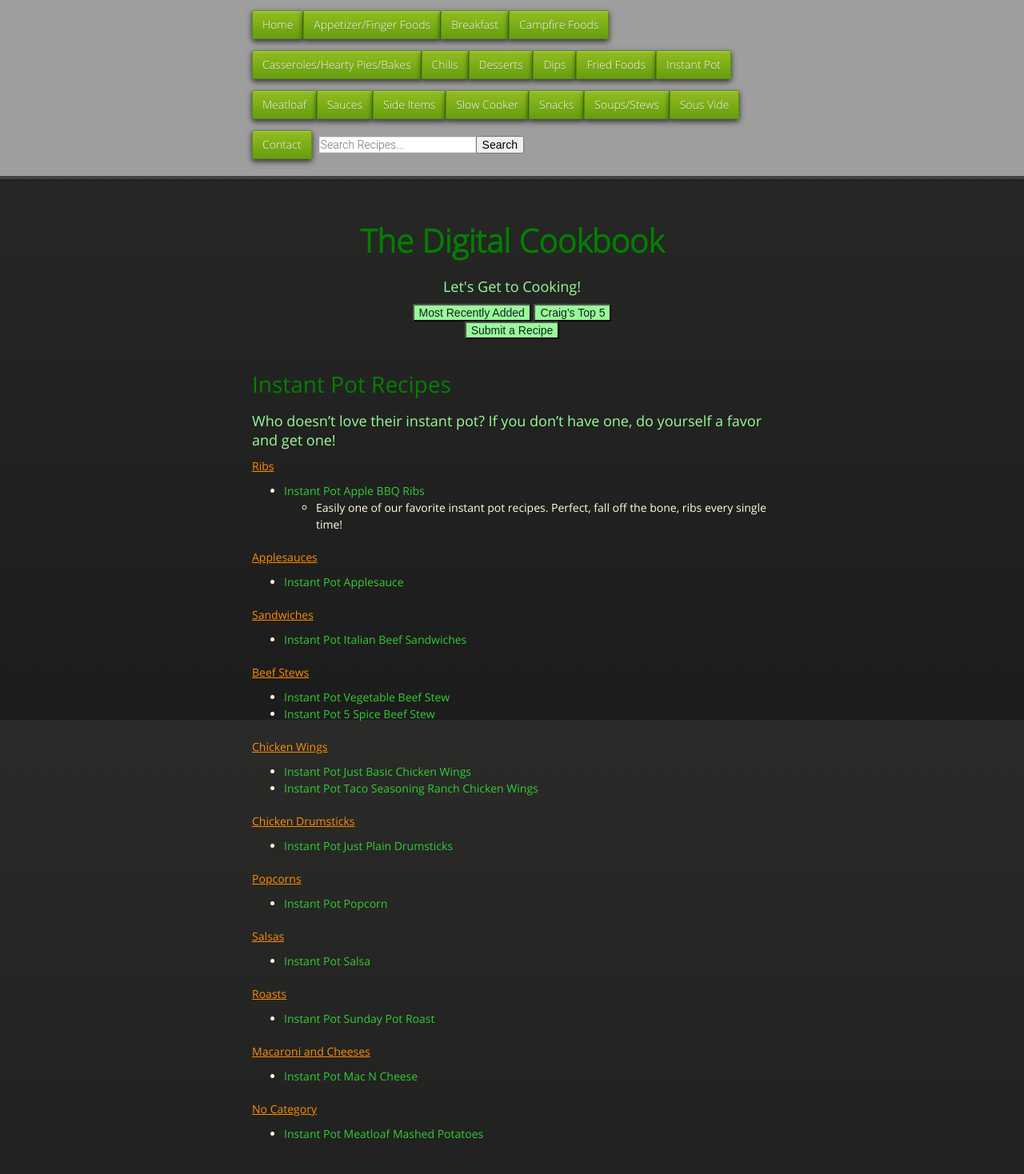
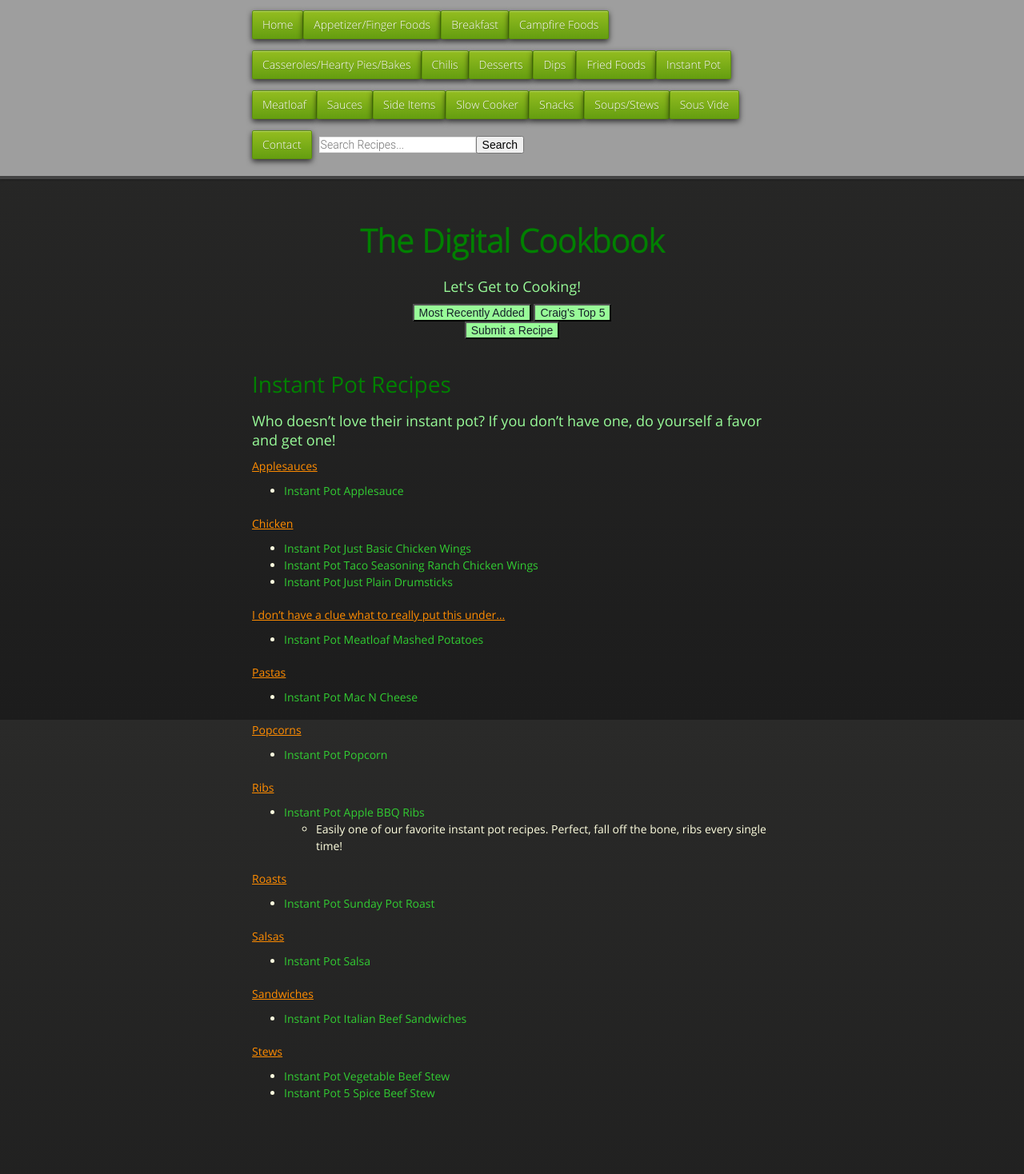
Before and after one commit to cmwillett/TheDigitalCookbook, a Jekyll site: the page built from InstantPot.md, in a window 1280 px wide. Shown: the whole page at 80% size. Built offline with Jekyll 4.4.1, drawn with Linux system fonts in a browser that asks for light colours; nearby versions of some CDN libraries; after the commit the page ends 1417 px from its top, so only the background shows below that.

Commit message:
Update InstantPot.md

```diff
--- a/InstantPot.md
+++ b/InstantPot.md
@@ -7,38 +7,36 @@ tags: instant,pot,pressure,cooker,stew,wings,chicken,popcorn,applesauce,salsa,ri
 
 ### Who doesn't love their instant pot?  If you don't have one, do yourself a favor and get one!
 
+#### Applesauces
+* [Instant Pot Applesauce]({{site.github.url}}/InstantPot/Applesauce/index.html)
+
+#### Chicken
+* [Instant Pot Just Basic Chicken Wings]({{site.github.url}}/InstantPot/JustBasicChickenWings/index.html)
+* [Instant Pot Taco Seasoning Ranch Chicken Wings]({{site.github.url}}/InstantPot/TacoSeasoningRanchChickenWings/index.html)
+* [Instant Pot Just Plain Drumsticks]({{site.github.url}}/InstantPot/JustPlainDrumsticks/index.html)
+
+#### I don't have a clue what to really put this under...
+* [Instant Pot Meatloaf Mashed Potatoes]({{site.github.url}}/InstantPot/MeatloafMashedPotatoes/index.html)
+
+#### Pastas
+* [Instant Pot Mac N Cheese]({{site.github.url}}/InstantPot/MacNCheese/index.html)
+
+#### Popcorns
+* [Instant Pot Popcorn]({{site.github.url}}/InstantPot/Popcorn/index.html)
+
 #### Ribs
 * [Instant Pot Apple BBQ Ribs]({{site.github.url}}/InstantPot/AppleBBQRibs/index.html)
   * Easily one of our favorite instant pot recipes.  Perfect, fall off the bone, ribs every single time!
 
-#### Applesauces
-* [Instant Pot Applesauce]({{site.github.url}}/InstantPot/Applesauce/index.html)
+#### Roasts
+* [Instant Pot Sunday Pot Roast]({{site.github.url}}/InstantPot/SundayPotRoast/index.html)
+
+#### Salsas
+* [Instant Pot Salsa]({{site.github.url}}/InstantPot/Salsa/index.html)
 
 #### Sandwiches
 * [Instant Pot Italian Beef Sandwiches]({{site.github.url}}/InstantPot/ItalianBeefSandwiches/index.html)
 
-#### Beef Stews
+#### Stews
 * [Instant Pot Vegetable Beef Stew]({{site.github.url}}/InstantPot/VegetableBeefStew/index.html)
 * [Instant Pot 5 Spice Beef Stew]({{site.github.url}}/InstantPot/FiveSpiceBeefStew/index.html)
-
-#### Chicken Wings
-* [Instant Pot Just Basic Chicken Wings]({{site.github.url}}/InstantPot/JustBasicChickenWings/index.html)
-* [Instant Pot Taco Seasoning Ranch Chicken Wings]({{site.github.url}}/InstantPot/TacoSeasoningRanchChickenWings/index.html)
-
-#### Chicken Drumsticks
-* [Instant Pot Just Plain Drumsticks]({{site.github.url}}/InstantPot/JustPlainDrumsticks/index.html)
-
-#### Popcorns
-* [Instant Pot Popcorn]({{site.github.url}}/InstantPot/Popcorn/index.html)
-
-#### Salsas
-* [Instant Pot Salsa]({{site.github.url}}/InstantPot/Salsa/index.html)
-
-#### Roasts
-* [Instant Pot Sunday Pot Roast]({{site.github.url}}/InstantPot/SundayPotRoast/index.html)
-
-#### Macaroni and Cheeses
-* [Instant Pot Mac N Cheese]({{site.github.url}}/InstantPot/MacNCheese/index.html)
-
-#### No Category
-* [Instant Pot Meatloaf Mashed Potatoes]({{site.github.url}}/InstantPot/MeatloafMashedPotatoes/index.html)
```
